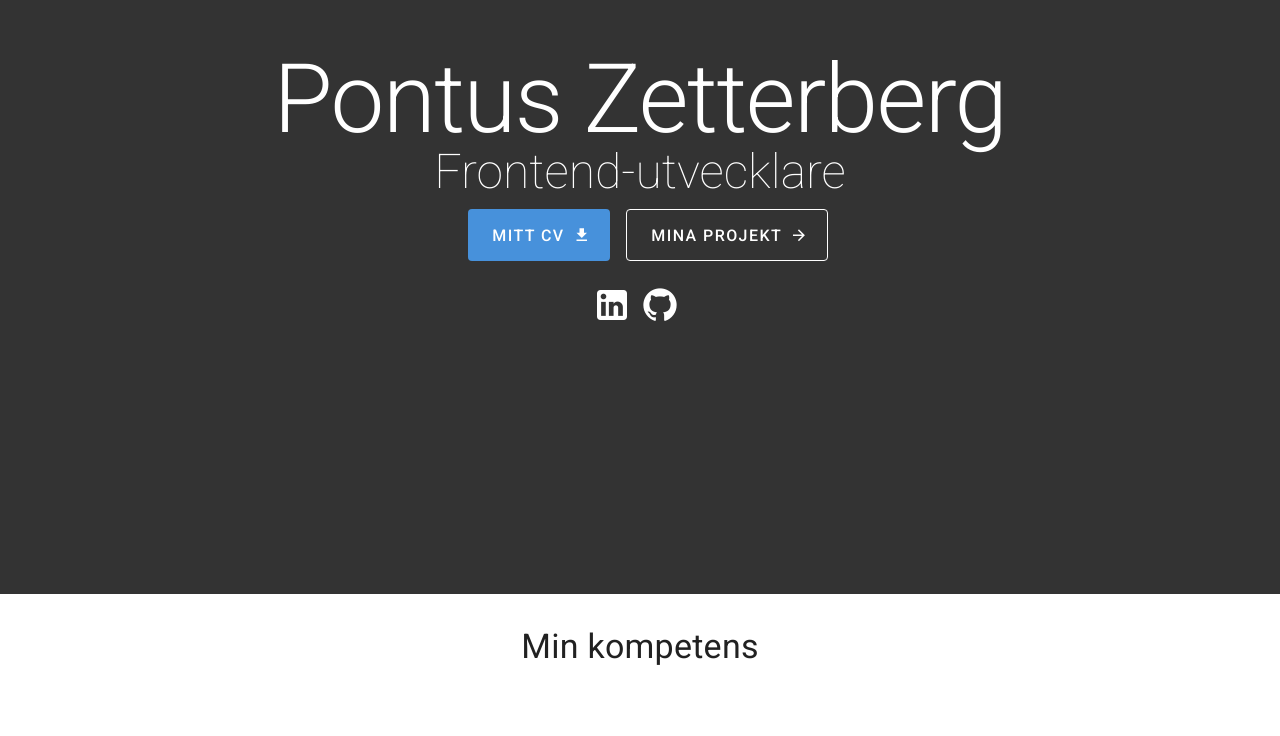
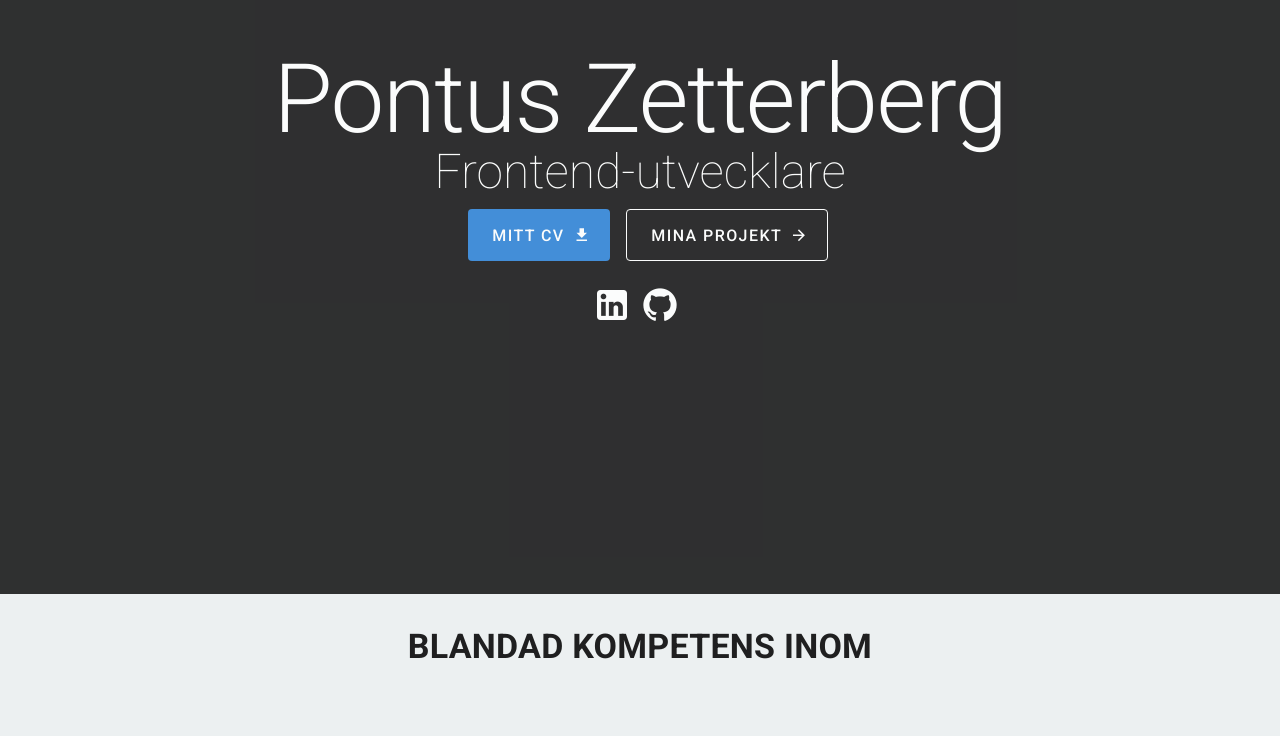
Before and after one commit to Pozee/portfolio, a Vue app: page / in a window 1280 px wide. Shown: the part 206-942 px from the top of the page. Built offline with nearby package versions, Linux system fonts and the light colour scheme; grey boxes are pictures that could not be loaded.

Commit message:
Added icon hover for project-btn

```diff
--- a/src/App.vue
+++ b/src/App.vue
@@ -1,6 +1,6 @@
-<template>
+<template >
   <v-app>
-    <v-main style="position:absolute">
+    <v-main style="background-color:#ecf0f1">
       <v-img max-height="100vh" src="./assets/laptop.jpg">
         <div class="makeDark">
           <HelloWorld />
--- a/src/components/HelloWorld.vue
+++ b/src/components/HelloWorld.vue
@@ -7,9 +7,15 @@
         mitt cv
         <v-icon right>get_app</v-icon>
       </v-btn>
-      <v-btn x-large color="white" outlined @click="$vuetify.goTo(target,options)">
+      <v-btn
+        class="project-btn"
+        x-large
+        color="white"
+        outlined
+        @click="$vuetify.goTo(target,options)"
+      >
         Mina projekt
-        <v-icon right>mdi-arrow-right</v-icon>
+        <v-icon class="project-icon" right>mdi-arrow-right</v-icon>
       </v-btn>
     </v-container>
     <v-container class="d-flex justify-center">
@@ -42,4 +48,10 @@ export default {
 };
 </script>
 <style scoped>
+.project-btn {
+  transition: ease-in-out 0.1;
+}
+.project-btn:hover .project-icon {
+  padding-left: 5px;
+}
 </style>
--- a/src/components/maincontent.vue
+++ b/src/components/maincontent.vue
@@ -1,6 +1,8 @@
 <template>
   <v-container>
-    <h2 class="text-center mb-4 display-1 mt-5 mb-10">Min kompetens</h2>
+    <h2
+      class="text-center mb-4 display-1 mt-5 mb-10 text-uppercase font-weight-bold"
+    >Blandad kompetens inom</h2>
     <v-container class="d-flex justify-center flex-wrap">
       <v-img
         contain
@@ -59,6 +61,8 @@
         src="../assets/firebase.svg"
       ></v-img>
     </v-container>
+    <v-divider></v-divider>
+    <v-container class="mt-10"></v-container>
   </v-container>
 </template>
 
```
